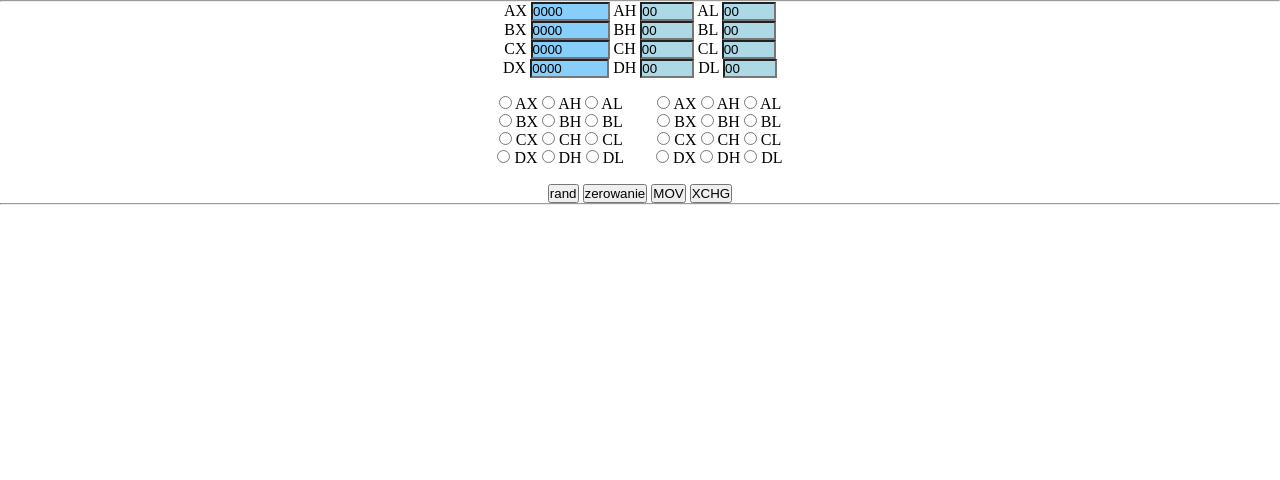
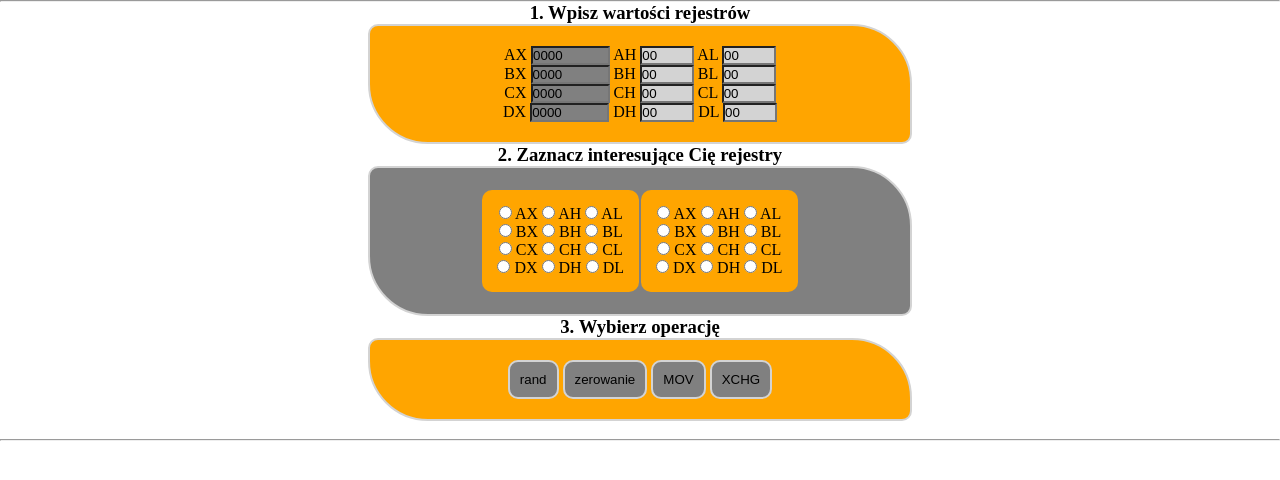
Before and after one commit to msmolka-wsei/ArchitekturaSystemowKomputerowych-Projekt, a plain HTML site: page index.html in a window 1280 px wide. Drawn offline with Linux system fonts and the light colour scheme.

Commit message:
3.5
Na ocenę 3.5

```diff
--- a/index.html
+++ b/index.html
@@ -7,12 +7,16 @@
     </head>
     <body>
         <hr>
-
+            <h3>1. Wpisz wartości rejestrów</h3>
+            <div id="first_container">
                 <p><span>AX</span> <input type="text" name="ax" id="ax" class="bigger_input hex" onblur="duplicate2()">   <span>AH</span> <input type="text" name="ah" id="ah" class="smaller_input hex" onblur="duplicate()">   <span>AL</span> <input type="text" name="al" id="al" class="smaller_input hex" onblur="duplicate()"></p>
                 <p><span>BX</span> <input type="text" name="bx" id="bx" class="bigger_input hex" onblur="duplicate2()">   <span>BH</span> <input type="text" name="bh" id="bh" class="smaller_input hex" onblur="duplicate()">   <span>BL</span> <input type="text" name="bl" id="bl" class="smaller_input hex" onblur="duplicate()"></p>
                 <p><span>CX</span> <input type="text" name="cx" id="cx" class="bigger_input hex" onblur="duplicate2()">   <span>CH</span> <input type="text" name="ch" id="ch" class="smaller_input hex" onblur="duplicate()">   <span>CL</span> <input type="text" name="cl" id="cl" class="smaller_input hex" onblur="duplicate()"></p>
                 <p><span>DX</span> <input type="text" name="dx" id="dx" class="bigger_input hex" onblur="duplicate2()">   <span>DH</span> <input type="text" name="dh" id="dh" class="smaller_input hex" onblur="duplicate()">   <span>DL</span> <input type="text" name="dl" id="dl" class="smaller_input hex" onblur="duplicate()"></p>
 
+            </div>
+            <h3>2. Zaznacz interesujące Cię rejestry</h3>
+            <div id="second_container">
                 <table>
                     <tr>
                         <td class="table_1">
@@ -29,14 +33,19 @@
                         </td>
                     </tr>
                 </table>
-                <input type="button" onclick="random_variables()" value="rand">
-                <input type="button" onclick="zero()" value="zerowanie">
-                <input type="button" onclick="mov()" value="MOV">
-                <input type="button" onclick="xchg()" value="XCHG">
+            </div>
+            <h3>3. Wybierz operację</h3>
+            <div id="third_container">
+                <input type="button" onclick="random_variables()" value="rand" class="button_" id="button1">
+                <input type="button" onclick="zero()" value="zerowanie" class="button_" id="button2">
+                <input type="button" onclick="mov()" value="MOV" class="button_" id="button3">
+                <input type="button" onclick="xchg()" value="XCHG" class="button_" id="button4">
+            </div>
 
         <script src="js.js"></script>
         <script src="move_function.js"></script>
         <script src="exchange_function.js"></script>
+        <br>
         <hr>
     </body>
 </html>
--- a/style.css
+++ b/style.css
@@ -9,14 +9,63 @@ body{
 
 .bigger_input{
     width: 75px;
-    background-color: lightskyblue;
+    background-color: grey;
 }
 
 .smaller_input{
     width: 50px;
-    background-color: lightblue;
+    background-color: lightgray;
 }
 
 .table_1{
     padding: 15px;
+    background-color: orange;
+    border-radius: 10px;
 }
+
+#first_container{
+    background-color: orange;
+    padding: 20px;
+    width: 500px;
+    border-radius: 10px 60px;
+    border: solid lightgrey 2px;
+}
+
+#second_container{
+    background-color: grey;
+    padding: 20px;
+    width: 500px;
+    border-radius: 10px 60px;
+    border: solid lightgrey 2px;
+}
+
+#third_container{
+    background-color: orange;
+    padding: 20px;
+    width: 500px;
+    border-radius: 10px 60px;
+    border: solid lightgrey 2px;
+}
+
+.button_{
+    background-color: grey;
+    padding: 10px;
+    border-radius: 10px;
+    border: solid lightgrey 2px;
+}
+
+#button1:hover{
+    background-color: lightgrey;
+}
+
+#button2:hover{
+    background-color: lightgrey;
+}
+
+#button3:hover{
+    background-color: lightgrey;
+}
+
+#button4:hover{
+    background-color: lightgrey;
+}
```
Lines whose indentation alone changed are shown as unchanged.
